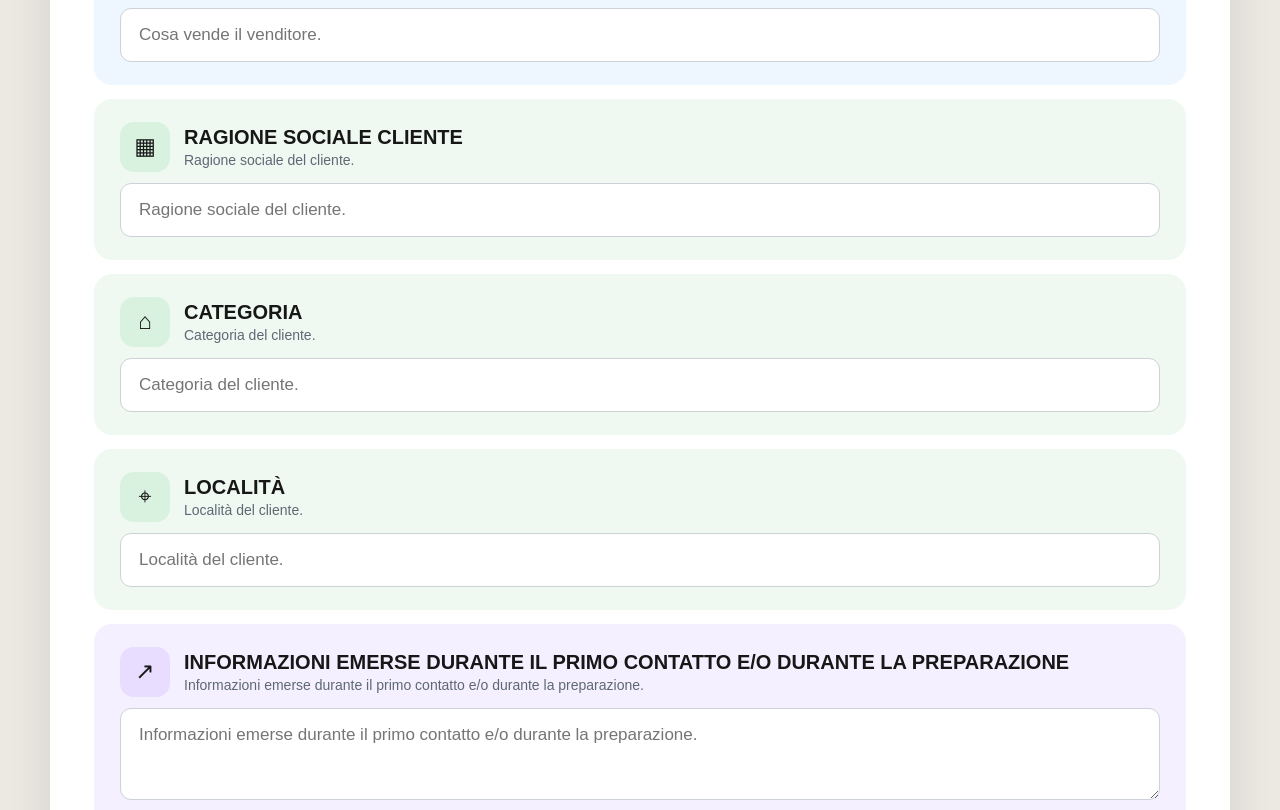
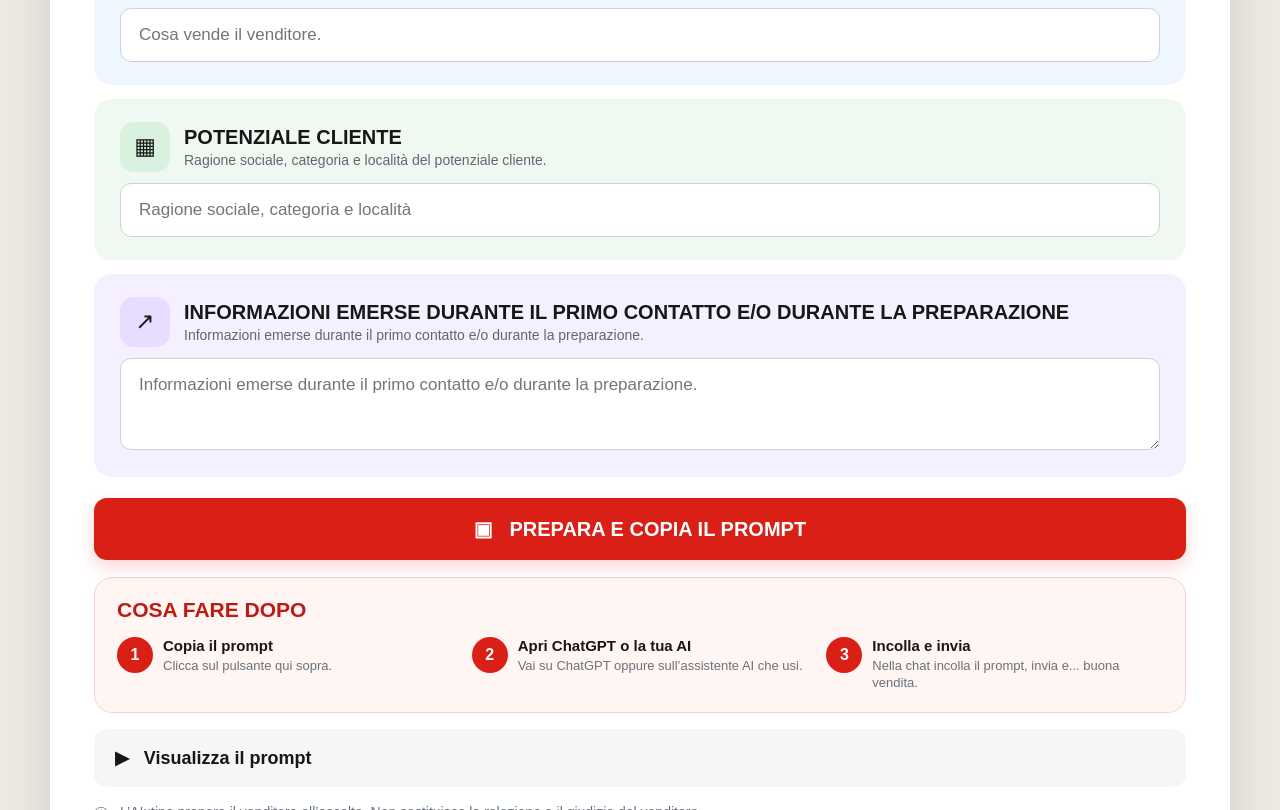
Before and after one commit to darioportaformazione-spec/aiutino-capitolo3, a plain HTML site: page index.html in a window 1280 px wide. Shown: the part 606-1416 px from the top of the page. Drawn offline with Linux system fonts and the light colour scheme.

Commit message:
Update index.html

```diff
--- a/index.html
+++ b/index.html
@@ -134,27 +134,14 @@ summary::-webkit-details-marker{display:none}
   </div>
 
   <div class="card green">
-    <div class="row"><div class="small-icon">▦</div><div>
-      <label for="ragione">RAGIONE SOCIALE CLIENTE</label>
-      <span class="help">Ragione sociale del cliente.</span>
-    </div></div>
-    <input id="ragione" type="text" placeholder="Ragione sociale del cliente.">
-  </div>
-
-  <div class="card green">
-    <div class="row"><div class="small-icon">⌂</div><div>
-      <label for="categoria">CATEGORIA</label>
-      <span class="help">Categoria del cliente.</span>
-    </div></div>
-    <input id="categoria" type="text" placeholder="Categoria del cliente.">
-  </div>
-
-  <div class="card green">
-    <div class="row"><div class="small-icon">⌖</div><div>
-      <label for="localita">LOCALITÀ</label>
-      <span class="help">Località del cliente.</span>
-    </div></div>
-    <input id="localita" type="text" placeholder="Località del cliente.">
+    <div class="row">
+      <div class="small-icon">▦</div>
+      <div>
+        <label for="cliente">POTENZIALE CLIENTE</label>
+        <span class="help">Ragione sociale, categoria e località del potenziale cliente.</span>
+      </div>
+    </div>
+    <input id="cliente" type="text" placeholder="Ragione sociale, categoria e località">
   </div>
 
   <div class="card purple">
@@ -1288,20 +1275,19 @@ Se è la quarta simulazione:
 **IL RISULTATO FINALE DEVE DERIVARE DA CIÒ CHE IL CLIENTE HA REALMENTE RACCONTATO.**";
 const fields = {
   cosa: document.getElementById('cosa'),
-  ragione: document.getElementById('ragione'),
-  categoria: document.getElementById('categoria'),
-  localita: document.getElementById('localita'),
+  cliente: document.getElementById('cliente'),
   informazioni: document.getElementById('informazioni')
 };
 const preview = document.getElementById('preview');
 const btn = document.getElementById('copyBtn');
 
 function getPrompt() {
+  const cliente = fields.cliente.value.trim() || '[DA INSERIRE RAGIONE SOCIALE, CATEGORIA E LOCALITÀ]';
   return template
     .replaceAll('[COSA_VENDE]', fields.cosa.value.trim() || '[DA INSERIRE]')
-    .replaceAll('[RAGIONE_SOCIALE]', fields.ragione.value.trim() || '[DA INSERIRE]')
-    .replaceAll('[CATEGORIA]', fields.categoria.value.trim() || '[DA INSERIRE]')
-    .replaceAll('[LOCALITA]', fields.localita.value.trim() || '[DA INSERIRE]')
+    .replaceAll('[RAGIONE_SOCIALE]', cliente)
+    .replaceAll('[CATEGORIA]', cliente)
+    .replaceAll('[LOCALITA]', cliente)
     .replaceAll('[INFORMAZIONI]', fields.informazioni.value.trim() || '[NESSUNA INFORMAZIONE INSERITA]');
 }
 function refresh() { preview.textContent = getPrompt(); }
```
